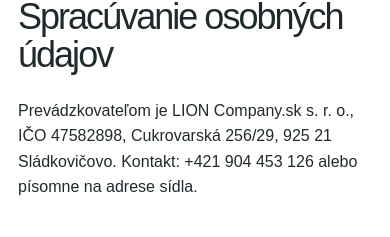
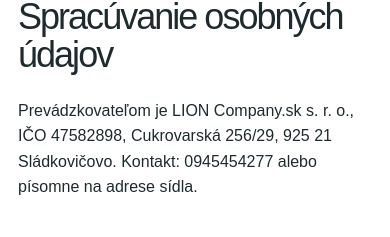
Before and after one commit to Jet-Ai/LionCompany.sk, a Next.js app: page /ochrana-udajov in a window 390 px wide. Shown: the part 108-345 px from the top of the page. Built offline with nearby package versions, Linux system fonts and the light colour scheme.

Commit message:
Update company phone number

```diff
--- a/app/layout.tsx
+++ b/app/layout.tsx
@@ -1,5 +1,5 @@
 import type {Metadata} from 'next';
 import './globals.css';
-export const metadata:Metadata={title:'Servis okien a dverí Bratislava | LION Company',description:'Servis a modernizácia okien a dverí v Bratislave a okolí. Výmena tesnení, oprava kovania, žalúzie a sieťky na mieru. Volajte 0904 453 126.',icons:{icon:'/favicon.svg'}};
-const business={'@context':'https://schema.org','@type':'HomeAndConstructionBusiness',name:'LION Company.sk s. r. o.',telephone:'+421904453126',url:'https://lion-company.sk',sameAs:['https://www.instagram.com/lion_company.sk/','https://www.facebook.com/p/Lion-company-100064733659141/','https://www.finstat.sk/47582898'],areaServed:'Bratislava a okolie',address:{'@type':'PostalAddress',streetAddress:'Cukrovarská 256/29',addressLocality:'Sládkovičovo',postalCode:'925 21',addressCountry:'SK'},hasOfferCatalog:{'@type':'OfferCatalog',name:'Servis okien a dverí, tienenie a sieťky',itemListElement:['Servis okien a dverí','Výmena tesnení','Tieniaca technika','Sieťky proti hmyzu'].map(name=>({'@type':'Offer',itemOffered:{'@type':'Service',name}}))}};
+export const metadata:Metadata={title:'Servis okien a dverí Bratislava | LION Company',description:'Servis a modernizácia okien a dverí v Bratislave a okolí. Výmena tesnení, oprava kovania, žalúzie a sieťky na mieru. Volajte 0945454277.',icons:{icon:'/favicon.svg'}};
+const business={'@context':'https://schema.org','@type':'HomeAndConstructionBusiness',name:'LION Company.sk s. r. o.',telephone:'+421945454277',url:'https://lion-company.sk',sameAs:['https://www.instagram.com/lion_company.sk/','https://www.facebook.com/p/Lion-company-100064733659141/','https://www.finstat.sk/47582898'],areaServed:'Bratislava a okolie',address:{'@type':'PostalAddress',streetAddress:'Cukrovarská 256/29',addressLocality:'Sládkovičovo',postalCode:'925 21',addressCountry:'SK'},hasOfferCatalog:{'@type':'OfferCatalog',name:'Servis okien a dverí, tienenie a sieťky',itemListElement:['Servis okien a dverí','Výmena tesnení','Tieniaca technika','Sieťky proti hmyzu'].map(name=>({'@type':'Offer',itemOffered:{'@type':'Service',name}}))}};
 export default function Layout({children}:{children:React.ReactNode}){return <html lang="sk"><body><script type="application/ld+json" dangerouslySetInnerHTML={{__html:JSON.stringify(business)}}/>{children}</body></html>}
--- a/app/ochrana-udajov/page.tsx
+++ b/app/ochrana-udajov/page.tsx
@@ -1,2 +1,2 @@
 export const metadata={title:'Spracúvanie údajov | LION Company'};
-export default function Privacy(){return <main className="wrap legal"><a href="/">← Späť na úvod</a><h1>Spracúvanie osobných údajov</h1><p>Prevádzkovateľom je LION Company.sk s. r. o., IČO 47582898, Cukrovarská 256/29, 925 21 Sládkovičovo. Kontakt: +421 904 453 126 alebo písomne na adrese sídla.</p><h2>Kontaktný formulár</h2><p>Meno, telefón, obec, vybranú službu a správu používame na odpoveď na váš dopyt a prípravu ponuky. Právnym základom je vykonanie opatrení pred uzatvorením zmluvy na vašu žiadosť. Opis problému je dobrovoľný.</p><h2>Uchovávanie a prístup</h2><p>Údaje uchovávame po dobu potrebnú na vybavenie dopytu a súvisiacu komunikáciu. Prístup má prevádzkovateľ a poskytovatelia technickej prevádzky v rozsahu potrebnom na zabezpečenie služby. Údaje nepoužívame na automatizované rozhodovanie ani marketing.</p><h2>Vaše práva</h2><p>Môžete požiadať o prístup, opravu, vymazanie, obmedzenie spracúvania a prenosnosť údajov, pokiaľ sú splnené zákonné podmienky. Máte právo podať sťažnosť Úradu na ochranu osobných údajov Slovenskej republiky.</p><h2>Cookies</h2><p>Web nepoužíva reklamné ani analytické cookies. Technická platforma môže používať nevyhnutné mechanizmy na bezpečné poskytovanie služby.</p></main>}
+export default function Privacy(){return <main className="wrap legal"><a href="/">← Späť na úvod</a><h1>Spracúvanie osobných údajov</h1><p>Prevádzkovateľom je LION Company.sk s. r. o., IČO 47582898, Cukrovarská 256/29, 925 21 Sládkovičovo. Kontakt: 0945454277 alebo písomne na adrese sídla.</p><h2>Kontaktný formulár</h2><p>Meno, telefón, obec, vybranú službu a správu používame na odpoveď na váš dopyt a prípravu ponuky. Právnym základom je vykonanie opatrení pred uzatvorením zmluvy na vašu žiadosť. Opis problému je dobrovoľný.</p><h2>Uchovávanie a prístup</h2><p>Údaje uchovávame po dobu potrebnú na vybavenie dopytu a súvisiacu komunikáciu. Prístup má prevádzkovateľ a poskytovatelia technickej prevádzky v rozsahu potrebnom na zabezpečenie služby. Údaje nepoužívame na automatizované rozhodovanie ani marketing.</p><h2>Vaše práva</h2><p>Môžete požiadať o prístup, opravu, vymazanie, obmedzenie spracúvania a prenosnosť údajov, pokiaľ sú splnené zákonné podmienky. Máte právo podať sťažnosť Úradu na ochranu osobných údajov Slovenskej republiky.</p><h2>Cookies</h2><p>Web nepoužíva reklamné ani analytické cookies. Technická platforma môže používať nevyhnutné mechanizmy na bezpečné poskytovanie služby.</p></main>}
```
Also changed, not shown: app/page.tsx (+1 -1 lines).
